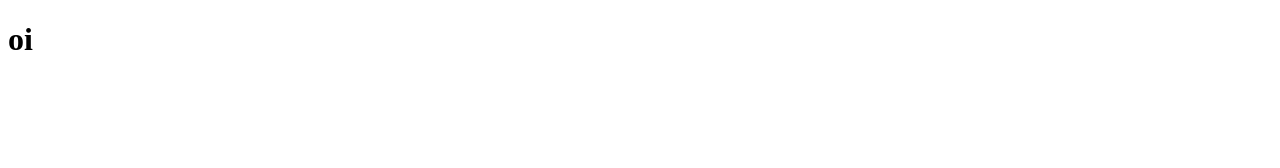
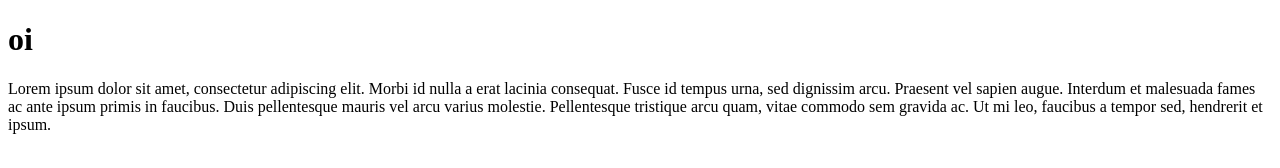
Before and after one commit to UmNerdApaixonado/a_love_letter, a plain HTML site: page index.html in a window 1280 px wide. Drawn offline with Linux system fonts and the light colour scheme.

Commit message:
Update index.html

```diff
--- a/index.html
+++ b/index.html
@@ -7,5 +7,9 @@
 </head>
 <body>
     <h1> oi </h1>
+    <p>Lorem ipsum dolor sit amet, consectetur adipiscing elit. Morbi id nulla a erat lacinia consequat.
+    Fusce id tempus urna, sed dignissim arcu. Praesent vel sapien augue. Interdum et malesuada fames ac
+    ante ipsum primis in faucibus. Duis pellentesque mauris vel arcu varius molestie. Pellentesque tristique
+    arcu quam, vitae commodo sem gravida ac. Ut mi leo, faucibus a tempor sed, hendrerit et ipsum.</p>
 </body>
 </html>
```
